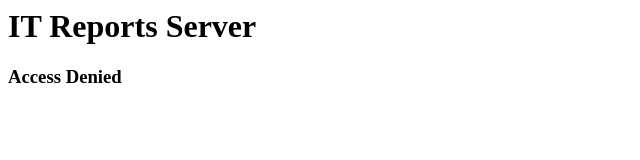
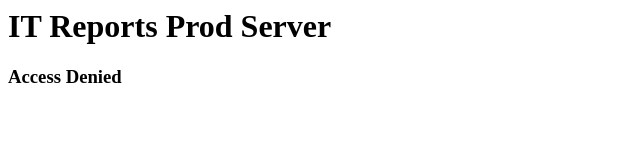
Before and after one commit to arav06/neuctf-submission, a plain HTML site: page index.html in a window 1280 px wide. Shown: the whole page, without its empty margins (0-640 px from the left). Drawn offline with Linux system fonts and the light colour scheme.

Commit message:
Update index.html

```diff
--- a/index.html
+++ b/index.html
@@ -1,2 +1,2 @@
-<h1>IT Reports Server</h1>
+<h1>IT Reports Prod Server</h1>
 <h3>Access Denied</h3>
```
